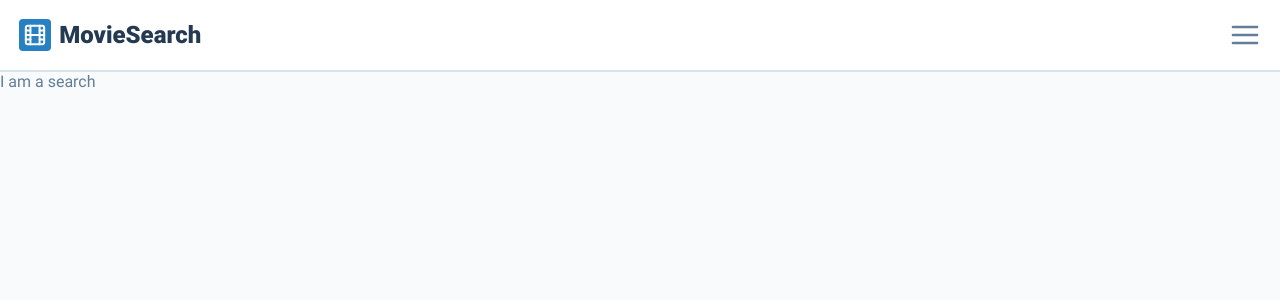
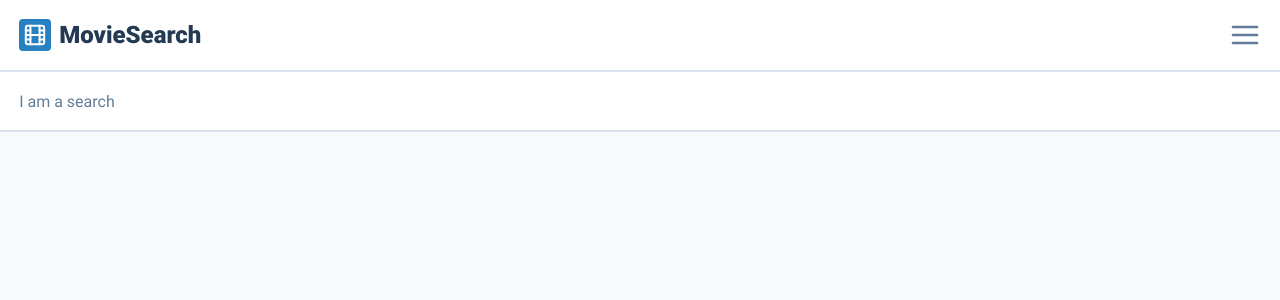
Before and after one commit to paul-blackwell/movie-search, a React (Create React App) app: page / in a window 1280 px wide. Shown: the top 300 px of the page. Built offline with nearby package versions, Linux system fonts and the light colour scheme.

Commit message:
Started work on the Input comp

```diff
--- /dev/null
+++ b/src/components/atoms/input/input.module.scss
@@ -0,0 +1,3 @@
+.input {
+
+}
--- a/src/components/organisms/search/search.module.scss
+++ b/src/components/organisms/search/search.module.scss
@@ -1,3 +1,5 @@
 .search {
-
+    background-color: var(--white);
+    border-bottom: 0.125rem solid var(--blue-gray-100);
+    padding: 1.2rem;
 }
```
Also changed, not shown: src/components/atoms/input/input.jsx (added, +10 -0 lines).
